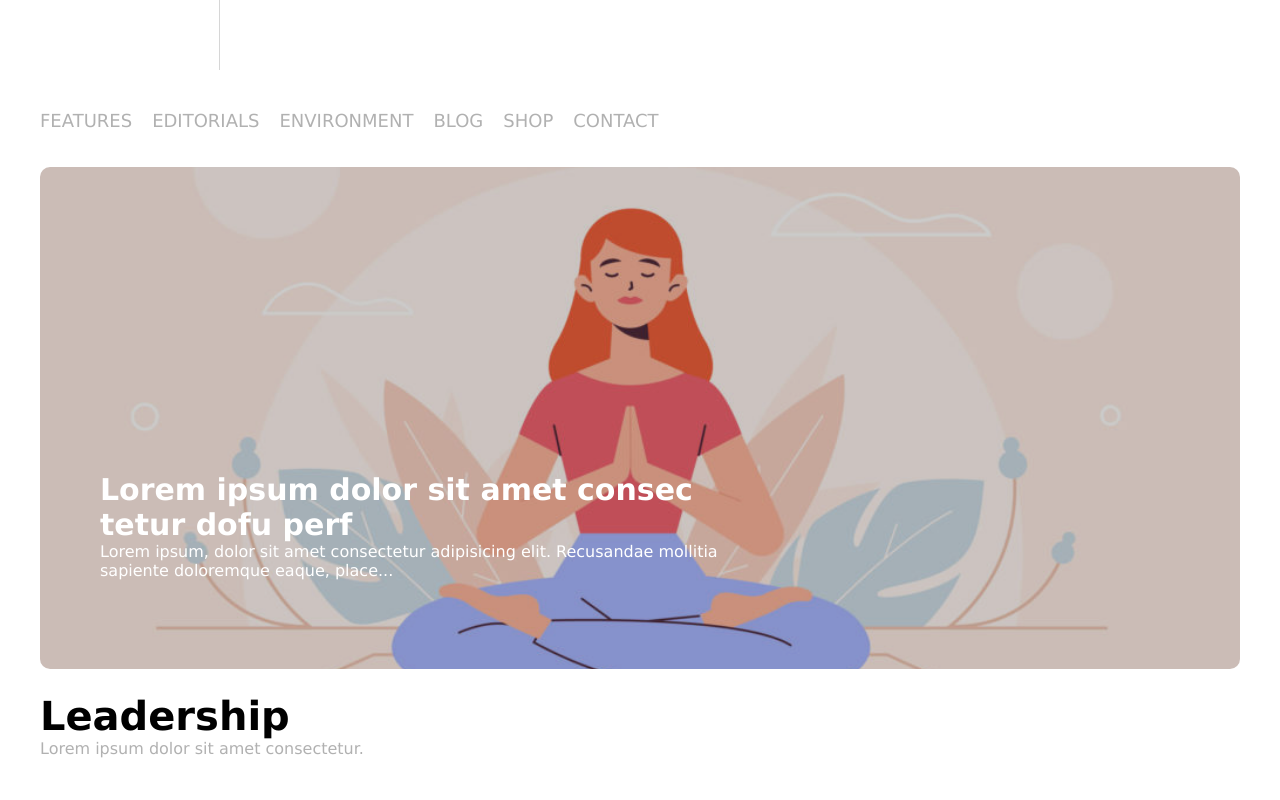
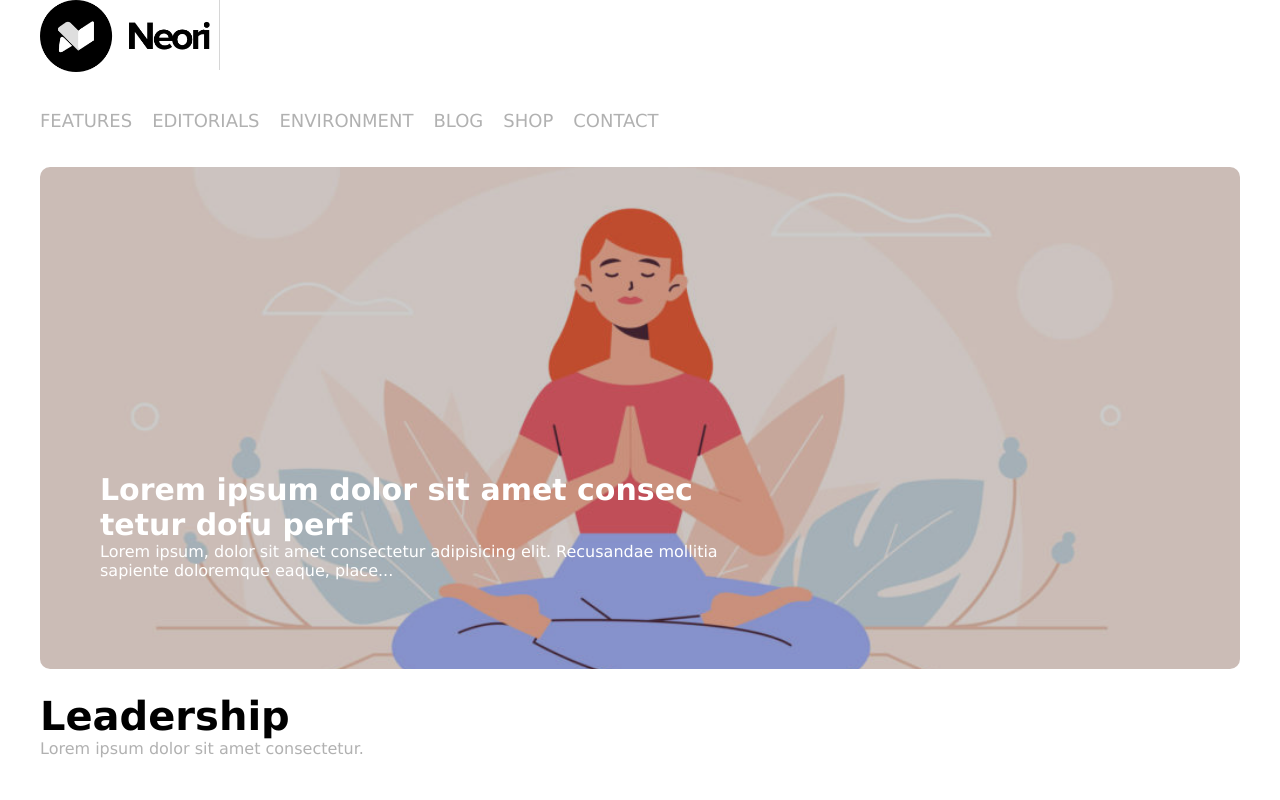
Before and after one commit to DSlundro/htmlcss-wp, a plain HTML site: page bonus/index.html in a window 1280 px wide. Shown: the top 800 px of the page. Drawn offline with Linux system fonts and the light colour scheme; the site is published under a folder, as on GitHub Pages, so addresses that start at the root find nothing.

Commit message:
update bonus

```diff
--- a/bonus/index.html
+++ b/bonus/index.html
@@ -17,7 +17,7 @@
         <header id="site_header">
             <div id="logo">
                 <a href="index.html">
-                    <img src="/img/logo.png" alt="" id="logo_img">
+                    <img src="img/logo.png" alt="" id="logo_img">
                 </a>
             </div>
         </header>
```
